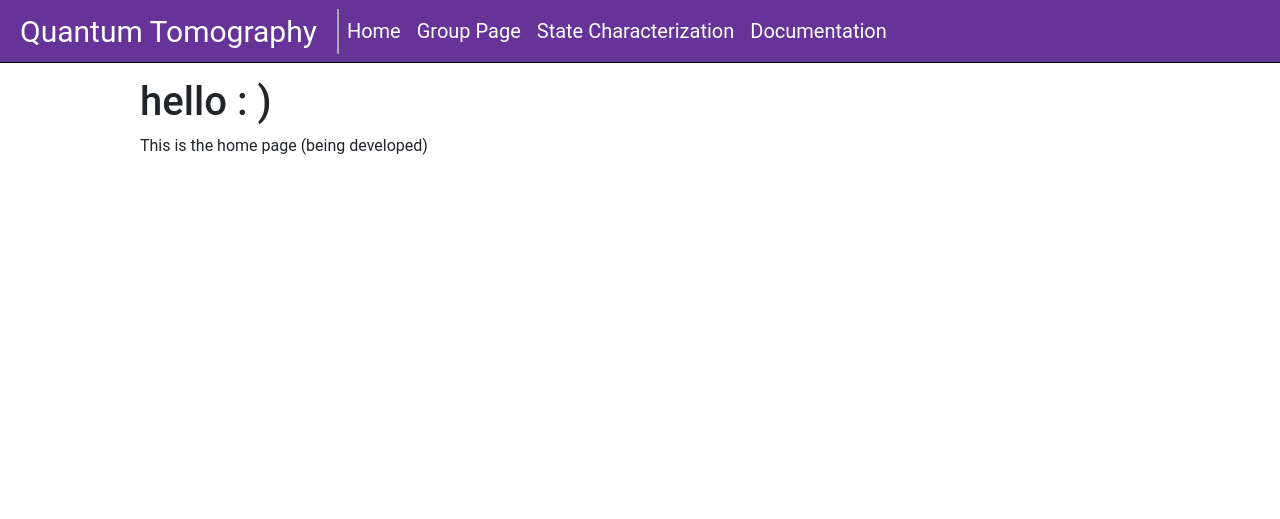
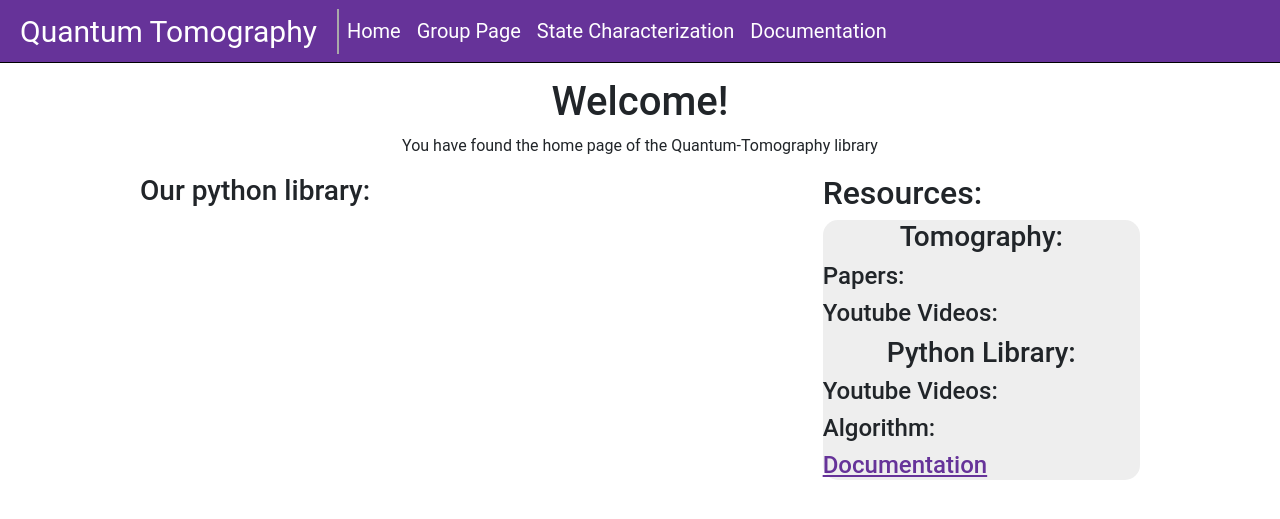
Before and after one commit to KwiatQIM/Flask-App, a Flask app: page / in a window 1280 px wide. Shown: the top 519 px of the page. Run offline with Flask 2, Linux system fonts and the light colour scheme; parts of the project's set-up code (start-up, migrations or seed data) failed here and were passed over; some libraries are stand-ins or nearby versions.

Commit message:
Changed the colors and styles of the range sliders and the plots on the characterization page, added some information to the home page. Added extra CSS support

```diff
--- a/src/app.py
+++ b/src/app.py
@@ -61,7 +61,7 @@ def plot_everything(eps='1', dec='1', bac='0'):
 
     fig = Figure()
     axes1 = fig.add_subplot(3, 3, 1)
-    axes1.plot(concEps, DAEps)
+    axes1.plot(concEps, DAEps, color='#663399')
     axes1.set_title('Varying\nImbalance')
     axes1.set_xlabel('Concurrence')
     axes1.set_ylabel('DA visibility')
@@ -69,53 +69,53 @@ def plot_everything(eps='1', dec='1', bac='0'):
     axes1.set_ylim([0,1])
 
     axes2 = fig.add_subplot(3,3,2)
-    axes2.plot(concDec, DADec)
+    axes2.plot(concDec, DADec, color='#663399')
     axes2.set_title('Varying\nDecoherence')
     axes2.set_xlabel('Concurrence')
     axes2.set_xlim([0, 1])
     axes2.set_ylim([0, 1])
 
     axes3 = fig.add_subplot(3,3,3)
-    axes3.plot(concBack, DABack)
+    axes3.plot(concBack, DABack, color='#663399')
     axes3.set_title('Varying\nBackground')
     axes3.set_xlabel('Concurrence')
     axes3.set_xlim([0, 1])
     axes3.set_ylim([0, 1])
 
     axes4 = fig.add_subplot(3,3,4)
-    axes4.plot(zero_to_one, DAEps)
+    axes4.plot(zero_to_one, DAEps, color='#663399')
     axes4.set_xlabel('Imbalance')
     axes4.set_ylabel('DA visibility')
     axes4.set_xlim([0, 1])
     axes4.set_ylim([0, 1])
 
     axes5 = fig.add_subplot(3,3,5)
-    axes5.plot(zero_to_one, DADec)
+    axes5.plot(zero_to_one, DADec, color='#663399')
     axes5.set_xlabel('Decoherence')
     axes5.set_xlim([0, 1])
     axes5.set_ylim([0, 1])
 
     axes6 = fig.add_subplot(3,3,6)
-    axes6.plot(zero_to_one, DABack)
+    axes6.plot(zero_to_one, DABack, color='#663399')
     axes6.set_xlabel('Background')
     axes6.set_xlim([0, 1])
     axes6.set_ylim([0, 1])
 
     axes7 = fig.add_subplot(3,3,7)
-    axes7.plot(zero_to_one, concEps)
+    axes7.plot(zero_to_one, concEps, color='#663399')
     axes7.set_xlabel('Imbalance')
     axes7.set_ylabel('Concurrence')
     axes7.set_xlim([0, 1])
     axes7.set_ylim([0, 1])
 
     axes8 = fig.add_subplot(3,3,8)
-    axes8.plot(zero_to_one, concDec)
+    axes8.plot(zero_to_one, concDec, color='#663399')
     axes8.set_xlabel('Decoherence')
     axes8.set_xlim([0, 1])
     axes8.set_ylim([0, 1])
 
     axes9 = fig.add_subplot(3,3,9)
-    axes9.plot(zero_to_one, concBack)
+    axes9.plot(zero_to_one, concBack, color='#663399')
     axes9.set_xlabel('Background')
     axes9.set_xlim([0, 1])
     axes9.set_ylim([0, 1])
--- a/src/static/css/Main.css
+++ b/src/static/css/Main.css
@@ -11,6 +11,109 @@ body {
 div#BodyContent {
     padding:15px 10%;
 }
+
+input[type=range] {
+  width: 30%;
+  margin: 3.6px 0;
+  background-color: transparent;
+  -webkit-appearance: none;
+}
+input[type=range]:focus {
+  outline: none;
+}
+input[type=range]::-webkit-slider-runnable-track {
+  background: rgba(102, 51, 153, 0.3);
+  border: 0.5px solid #000000;
+  border-radius: 10.1px;
+  width: 100%;
+  height: 11.8px;
+  cursor: pointer;
+}
+input[type=range]::-webkit-slider-thumb {
+  margin-top: -4.1px;
+  width: 19px;
+  height: 19px;
+  background: #663399;
+  border: 0.5px solid #000000;
+  border-radius: 26px;
+  cursor: pointer;
+  -webkit-appearance: none;
+}
+input[type=range]:focus::-webkit-slider-runnable-track {
+  background: #e6d9f2;
+}
+input[type=range]::-moz-range-track {
+  background: rgba(102, 51, 153, 0.3);
+  border: 0.5px solid #000000;
+  border-radius: 10.1px;
+  width: 100%;
+  height: 11.8px;
+  cursor: pointer;
+}
+input[type=range]::-moz-range-thumb {
+  width: 19px;
+  height: 19px;
+  background: #663399;
+  border: 0.5px solid #000000;
+  border-radius: 26px;
+  cursor: pointer;
+}
+input[type=range]::-ms-track {
+  background: transparent;
+  border-color: transparent;
+  border-width: 9.7px 0;
+  color: transparent;
+  width: 100%;
+  height: 11.8px;
+  cursor: pointer;
+}
+input[type=range]::-ms-fill-lower {
+  background: #000000;
+  border: 0.5px solid #000000;
+  border-radius: 20.2px;
+}
+input[type=range]::-ms-fill-upper {
+  background: rgba(102, 51, 153, 0.3);
+  border: 0.5px solid #000000;
+  border-radius: 20.2px;
+}
+input[type=range]::-ms-thumb {
+  width: 19px;
+  height: 19px;
+  background: #663399;
+  border: 0.5px solid #000000;
+  border-radius: 26px;
+  cursor: pointer;
+  margin-top: 0px;
+  /*Needed to keep the Edge thumb centred*/
+}
+input[type=range]:focus::-ms-fill-lower {
+  background: rgba(102, 51, 153, 0.3);
+}
+input[type=range]:focus::-ms-fill-upper {
+  background: #e6d9f2;
+}
+
+.btn-primary,
+ .btn-primary:hover {
+background-color:#663399;
+border-color: #663399;
+color:#FFFFFF;
+}
+
+.gray-background {
+background-color:#EEEEEE;
+border-radius:15px;
+
+}
+
+.link {
+color:#663399;
+}
+
+
+
+
 
 .lib_Ref div#TableOfContents li a{
     color:rebeccapurple;
--- a/src/templates/FrontPage.html
+++ b/src/templates/FrontPage.html
@@ -5,7 +5,32 @@
 
 {% block body %}
 <div class="container">
-    <h1> hello : )</h1>
-    <p>This is the home page (being developed)</p>
+    <div class="row">
+        <div class="text-center">
+            <h1>Welcome!</h1>
+            <p>You have found the home page of the Quantum-Tomography library</p>
+        </div>
+    </div>
+    <div class="row">
+        <div class="col-md-8 border-right">
+            <h3>Our python library:</h3>
+        </div>
+        <div class="col-md-4">
+            <h2>Resources:</h2>
+            <div class="gray-background">
+                <div class="text-center">
+                    <h3>Tomography:</h3>
+                </div>
+                <h4>Papers:</h4>
+                <h4>Youtube Videos:</h4>
+                <div class="text-center">
+                    <h3>Python Library:</h3>
+                </div>
+                <h4>Youtube Videos:</h4>
+                <h4>Algorithm:</h4>
+                <a class="link" href="{{url_for('displayDocumentationPage')}}"><h4>Documentation</h4></a>
+            </div>
+        </div>
+    </div>
 </div>
 {% endblock %}
--- a/src/templates/stateCharacterization.html
+++ b/src/templates/stateCharacterization.html
@@ -7,7 +7,6 @@
 <div class="row">
     <div class="col-md-6">
 
-        <h1> Welcome</h1>
         <!--<form id="upload-form" action="{{ url_for('index') }}" method="POST" enctype="multipart/form-data">-->
 
         <form method="POST" action="stateCharacterization2">
@@ -60,7 +59,7 @@
 
                     <div class="col-md-6 col-lg-offset-2">
                         <button type="reset" class="btn btn-default">Reset</button>
-                        <button type="submit" class="btn btn-primary">Submit</button>
+                        <button type="submit" class="btn btn-primary btn-purple">Submit</button>
                     </div>
                 </fieldset>
         </form>
```
